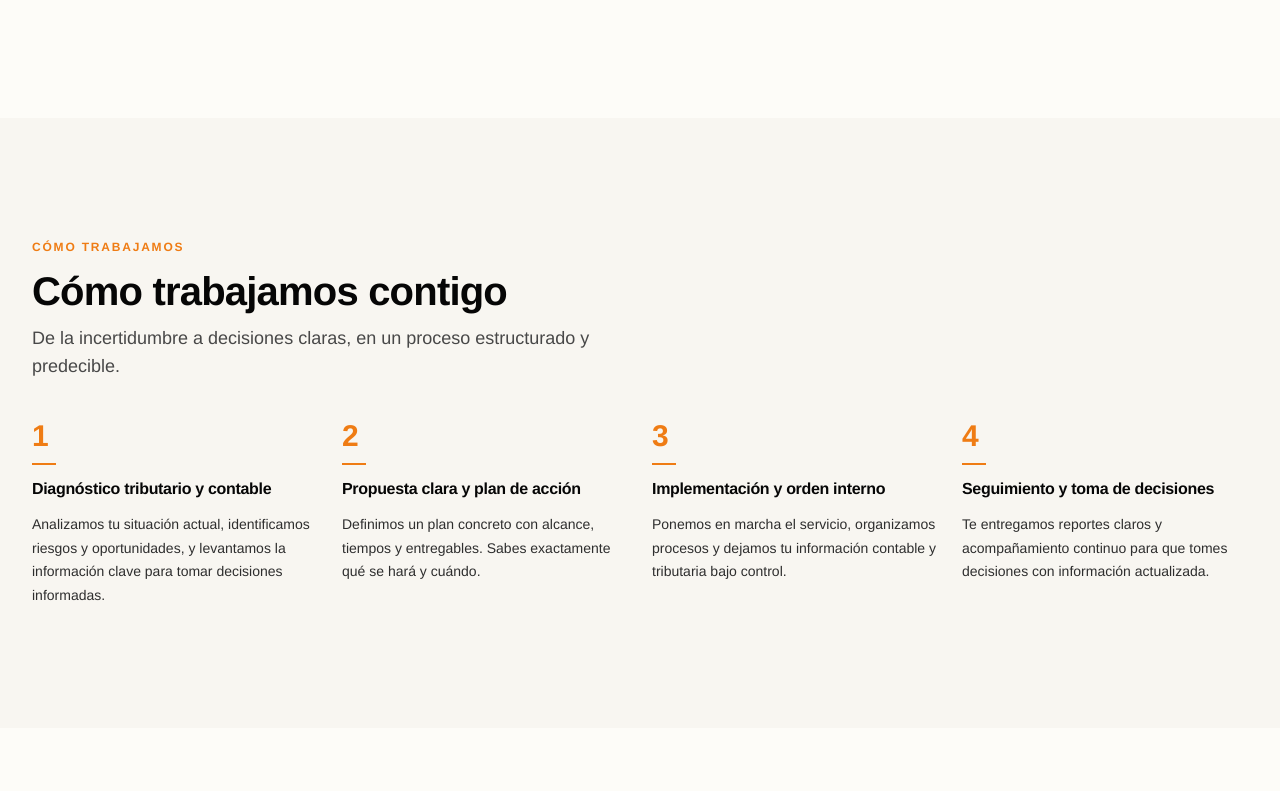
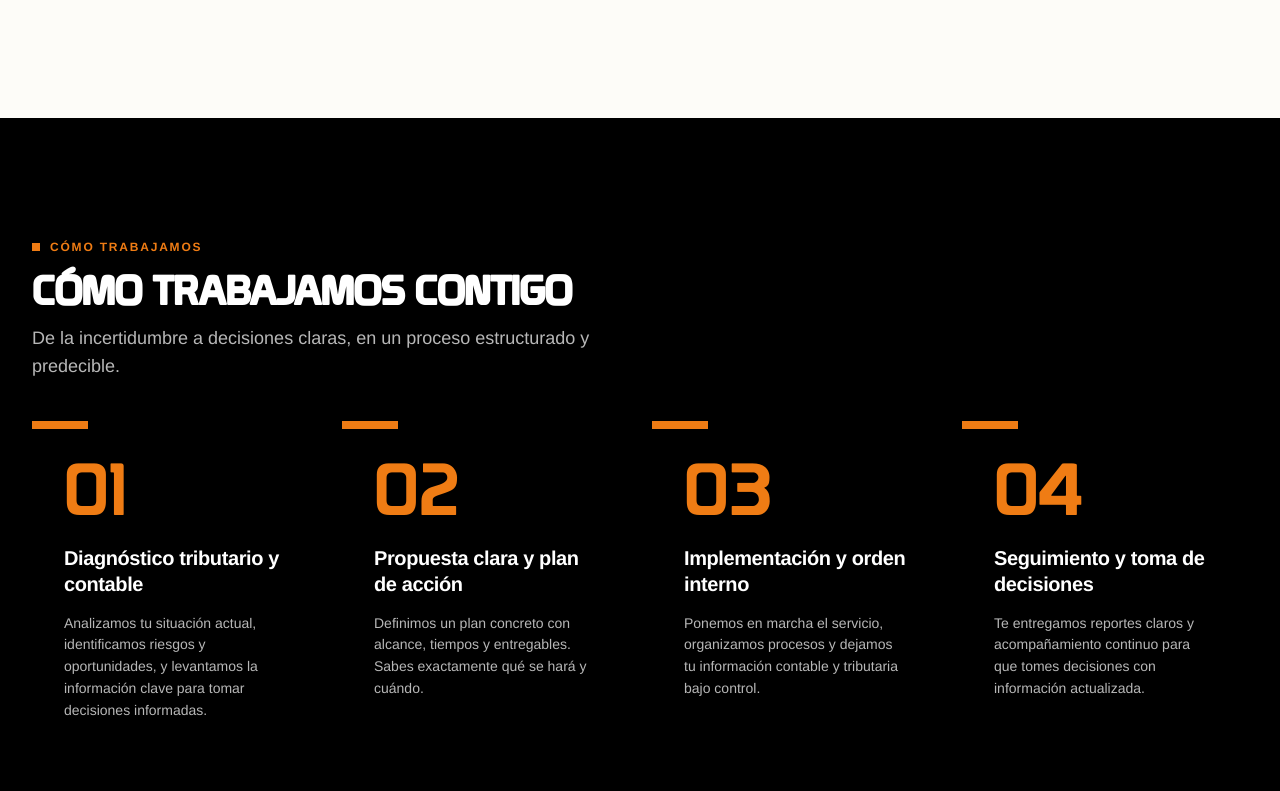
Before and after one commit to TAXTIC/landing-taxtic, a Next.js app: page /en in a window 1280 px wide. Shown: the part 2469-3260 px from the top of the page. Built offline with nearby package versions, Linux system fonts and the light colour scheme.

Commit message:
🎨 feat(process): reskin a sección oscura con número display y barra de acento

```diff
--- a/src/components/sections/ProcessStep.tsx
+++ b/src/components/sections/ProcessStep.tsx
@@ -10,13 +10,20 @@ export function ProcessStep({
   description,
 }: ProcessStepProps) {
   return (
-    <div className="flex flex-col gap-3">
-      <div className="text-3xl font-bold text-(--brand-orange) leading-none">
-        {stepNumber}
+    <div className="relative h-full p-8 transition-colors duration-200 ease-out hover:bg-(--gray-900)">
+      <span
+        className="absolute left-0 top-0 h-2 w-14 bg-(--brand-orange)"
+        aria-hidden="true"
+      />
+      <div className="font-display text-6xl leading-none text-(--brand-orange)">
+        {String(stepNumber).padStart(2, "0")}
       </div>
-      <div className="h-0.5 w-6 bg-(--brand-orange)" aria-hidden="true" />
-      <h3 className="text-base font-bold text-(--gray-900)">{title}</h3>
-      <p className="text-sm leading-relaxed text-(--gray-700)">{description}</p>
+      <h3 className="mt-5 text-xl font-bold leading-snug text-(--brand-white)">
+        {title}
+      </h3>
+      <p className="mt-4 text-sm leading-normal text-(--gray-300)">
+        {description}
+      </p>
     </div>
   );
 }
--- a/src/components/sections/ProcessSteps.tsx
+++ b/src/components/sections/ProcessSteps.tsx
@@ -23,12 +23,15 @@ const stepVariants: Variants = {
 
 export function ProcessSteps({ content }: ProcessStepsProps) {
   return (
-    <Section variant="muted" id="proceso">
+    <Section variant="dark" id="proceso">
       <SectionHeader
         eyebrow={content.eyebrow}
         title={content.title}
         subtitle={content.subtitle}
         align="left"
+        tone="dark"
+        display
+        eyebrowAccent
       />
 
       <motion.div
```
